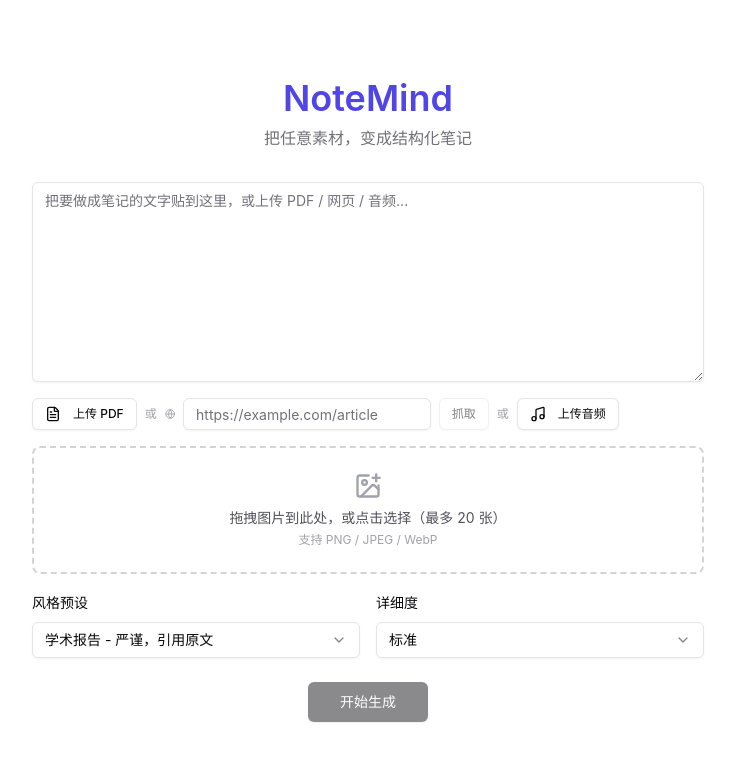
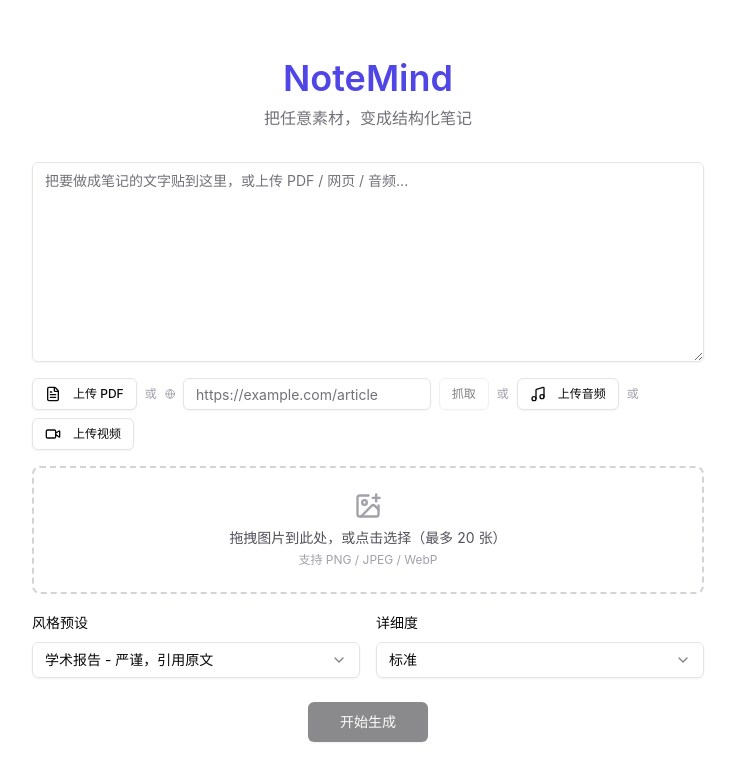
Before and after one commit to Chemauto/notemind, a React (Vite) app in the folder frontend/: page / in a window 1280 px wide. Shown: the top 780 px of the page, without its empty margins (272-1007 px from the left). Built offline with nearby package versions, Linux system fonts and the light colour scheme; what markmap-lib would draw is missing.

Commit message:
feat(ui): add VideoUpload component and wire to InputPanel

```diff
--- a/frontend/src/components/InputPanel.tsx
+++ b/frontend/src/components/InputPanel.tsx
@@ -2,6 +2,7 @@ import { ImageDropzone, type StoredImage } from "@/components/ImageDropzone";
 import { PdfUpload } from "@/components/PdfUpload";
 import { WebFetch } from "@/components/WebFetch";
 import { AudioUpload } from "@/components/AudioUpload";
+import { VideoUpload } from "@/components/VideoUpload";
 import { Textarea } from "@/components/ui/textarea";
 import { DEPTH_OPTIONS, STYLE_OPTIONS } from "@/lib/types";
 import {
@@ -24,6 +25,7 @@ interface InputPanelProps {
   onPdfExtracted: (text: string, fileName: string) => void;
   onWebExtracted: (text: string, url: string) => void;
   onAudioExtracted: (text: string, fileName: string) => void;
+  onVideoExtracted: (text: string, fileName: string) => void;
   onError: (message: string) => void;
   onStyleChange: (style: "academic" | "exam" | "casual" | "meeting") => void;
   onDepthChange: (depth: "minimal" | "standard" | "detailed") => void;
@@ -40,6 +42,7 @@ export function InputPanel({
   onPdfExtracted,
   onWebExtracted,
   onAudioExtracted,
+  onVideoExtracted,
   onError,
   onStyleChange,
   onDepthChange,
@@ -58,6 +61,8 @@ export function InputPanel({
         <WebFetch onExtracted={onWebExtracted} onError={onError} />
         <span className="text-xs text-zinc-400">或</span>
         <AudioUpload onExtracted={onAudioExtracted} onError={onError} />
+        <span className="text-xs text-zinc-400">或</span>
+        <VideoUpload onExtracted={onVideoExtracted} onError={onError} />
       </div>
       <ImageDropzone
         images={images}
--- /dev/null
+++ b/frontend/src/components/VideoUpload.tsx
@@ -0,0 +1,65 @@
+import { useRef, useState } from "react";
+import { Video } from "lucide-react";
+
+import { Button } from "@/components/ui/button";
+import { preprocess_video } from "@/lib/api";
+
+interface VideoUploadProps {
+  onExtracted: (text: string, fileName: string) => void;
+  onError: (message: string) => void;
+}
+
+const MAX_VIDEO_BYTES = 100 * 1024 * 1024;
+const ACCEPTED_VIDEO_TYPES = [
+  "video/mp4",
+  "video/webm",
+  "video/quicktime",
+  "video/x-msvideo",
+  "video/x-matroska",
+];
+
+export function VideoUpload({ onExtracted, onError }: VideoUploadProps) {
+  const inputRef = useRef<HTMLInputElement | null>(null);
+  const [busy, setBusy] = useState(false);
+
+  const handle_change = async (event: React.ChangeEvent<HTMLInputElement>) => {
+    const file = event.target.files?.[0];
+    event.target.value = "";
+    if (!file) return;
+    if (file.size > MAX_VIDEO_BYTES) {
+      onError("视频超过 100MB 上限");
+      return;
+    }
+    setBusy(true);
+    try {
+      const result = await preprocess_video(file);
+      onExtracted(result.text, file.name);
+    } catch (e) {
+      onError((e as Error).message);
+    } finally {
+      setBusy(false);
+    }
+  };
+
+  return (
+    <>
+      <Button
+        type="button"
+        variant="outline"
+        size="sm"
+        disabled={busy}
+        onClick={() => inputRef.current?.click()}
+      >
+        <Video size={14} className="mr-1" />
+        {busy ? "视频处理中..." : "上传视频"}
+      </Button>
+      <input
+        ref={inputRef}
+        type="file"
+        accept={ACCEPTED_VIDEO_TYPES.join(",") + ",.mp4,.webm,.mov,.avi,.mkv,video/*"}
+        className="hidden"
+        onChange={handle_change}
+      />
+    </>
+  );
+}
--- a/frontend/src/pages/InputPage.tsx
+++ b/frontend/src/pages/InputPage.tsx
@@ -56,6 +56,12 @@ export function InputPage() {
     setPreprocessError(null);
   };
 
+  const handle_video = (text: string, fileName: string) => {
+    const prefix = inputText.trim() ? `${inputText.trim()}\n\n` : "";
+    setInputText(`${prefix}# 来源：${fileName}\n\n${text}`);
+    setPreprocessError(null);
+  };
+
   return (
     <div className="min-h-screen flex flex-col items-center justify-center px-6 py-12">
       <h1 className="text-4xl font-semibold text-brand-600 mb-2">NoteMind</h1>
@@ -71,6 +77,7 @@ export function InputPage() {
         onPdfExtracted={handle_pdf}
         onWebExtracted={handle_web}
         onAudioExtracted={handle_audio}
+        onVideoExtracted={handle_video}
         onError={setPreprocessError}
         onStyleChange={setStyle}
         onDepthChange={setDepth}
```
